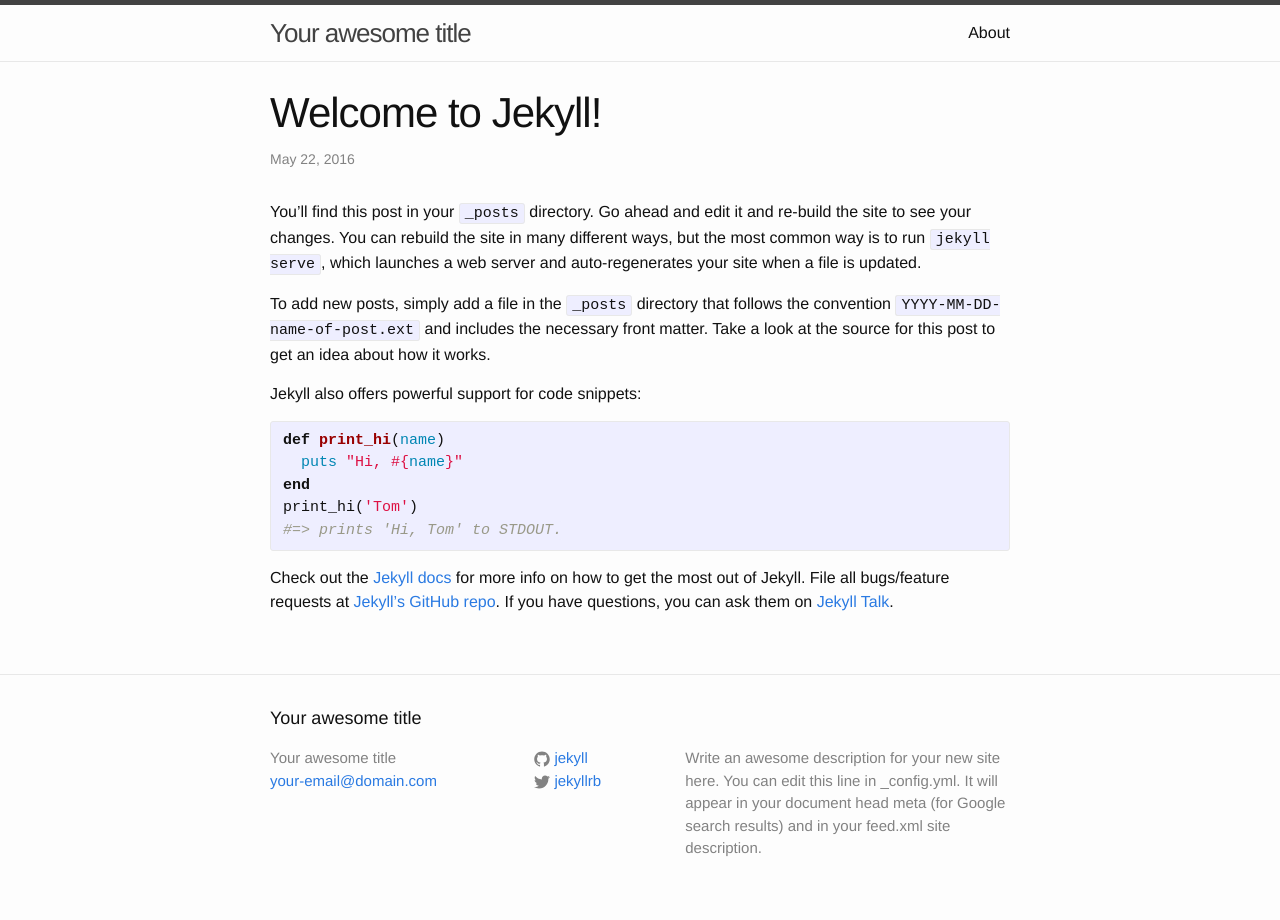
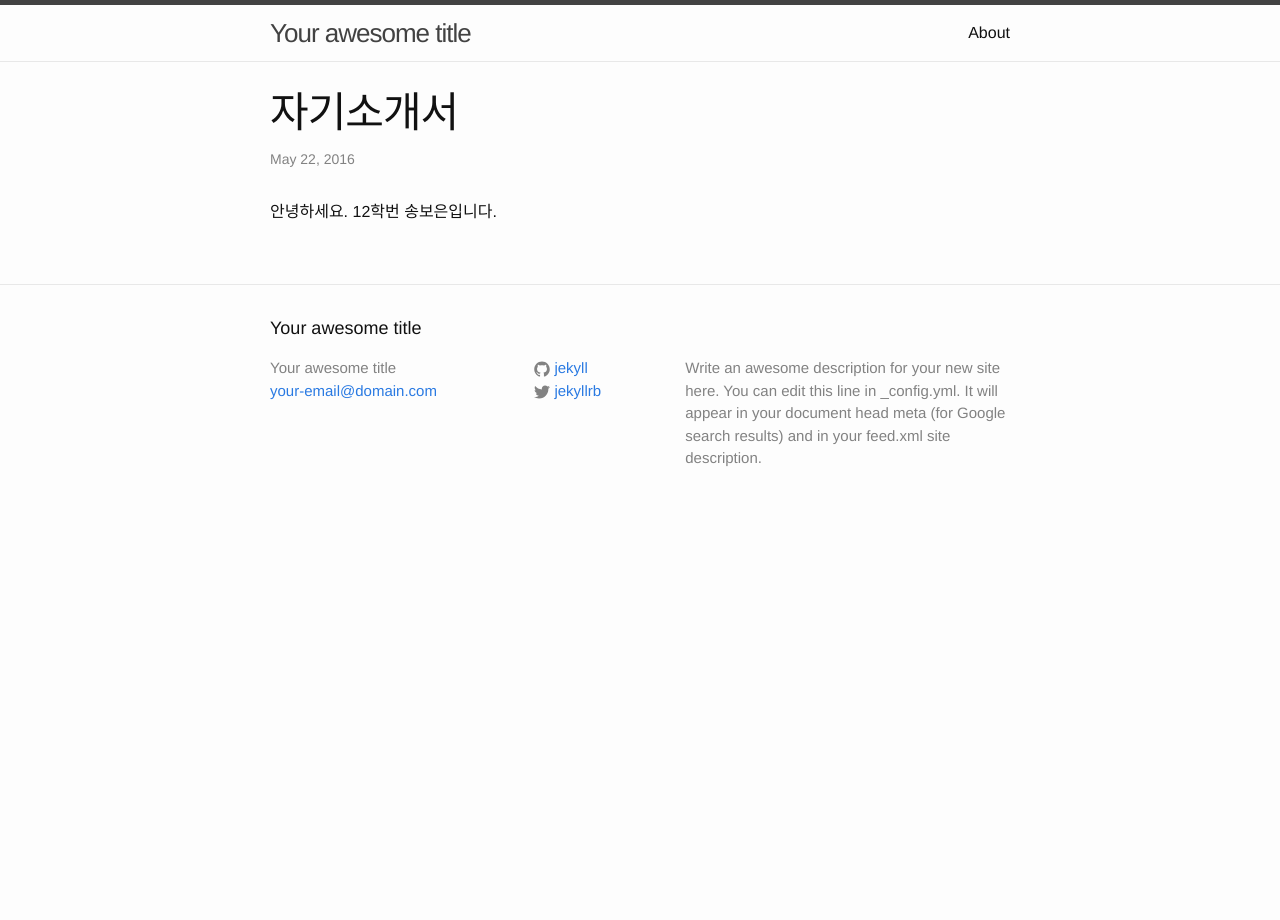
Before and after one commit to SongBo-eun/songbo-eun.github.com, a Jekyll site: the page built from _posts/2016-05-23-welcome-to-jekyll.markdown, in a window 1280 px wide. Built offline with Jekyll 4.4.1, drawn with Linux system fonts in a browser that asks for light colours.

Commit message:
Update 2016-05-23-welcome-to-jekyll.markdown

```diff
--- a/_posts/2016-05-23-welcome-to-jekyll.markdown
+++ b/_posts/2016-05-23-welcome-to-jekyll.markdown
@@ -1,24 +1,10 @@
 ---
 layout: post
-title:  "Welcome to Jekyll!"
+title:  "자기소개서"
 date:   2016-05-23 04:03:38 +0900
 categories: jekyll update
 ---
-You’ll find this post in your `_posts` directory. Go ahead and edit it and re-build the site to see your changes. You can rebuild the site in many different ways, but the most common way is to run `jekyll serve`, which launches a web server and auto-regenerates your site when a file is updated.
-
-To add new posts, simply add a file in the `_posts` directory that follows the convention `YYYY-MM-DD-name-of-post.ext` and includes the necessary front matter. Take a look at the source for this post to get an idea about how it works.
-
-Jekyll also offers powerful support for code snippets:
-
-{% highlight ruby %}
-def print_hi(name)
-  puts "Hi, #{name}"
-end
-print_hi('Tom')
-#=> prints 'Hi, Tom' to STDOUT.
-{% endhighlight %}
-
-Check out the [Jekyll docs][jekyll-docs] for more info on how to get the most out of Jekyll. File all bugs/feature requests at [Jekyll’s GitHub repo][jekyll-gh]. If you have questions, you can ask them on [Jekyll Talk][jekyll-talk].
+안녕하세요. 12학번 송보은입니다.
 
 [jekyll-docs]: http://jekyllrb.com/docs/home
 [jekyll-gh]:   https://github.com/jekyll/jekyll
```
